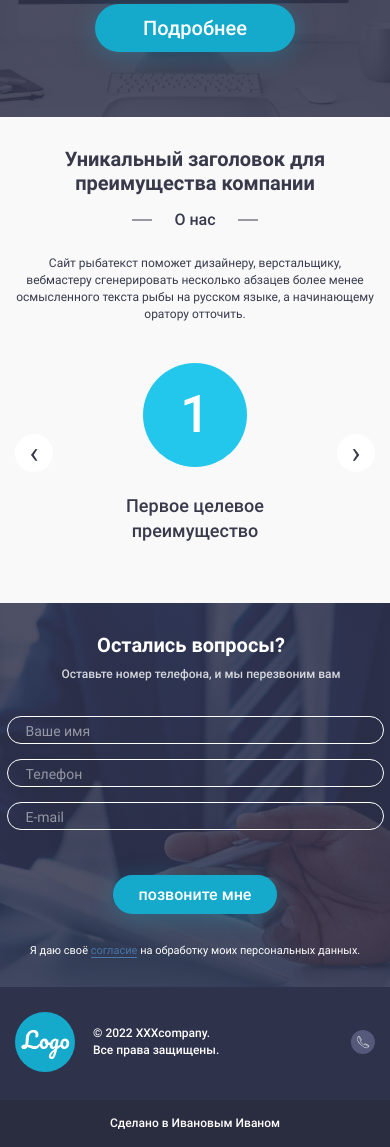
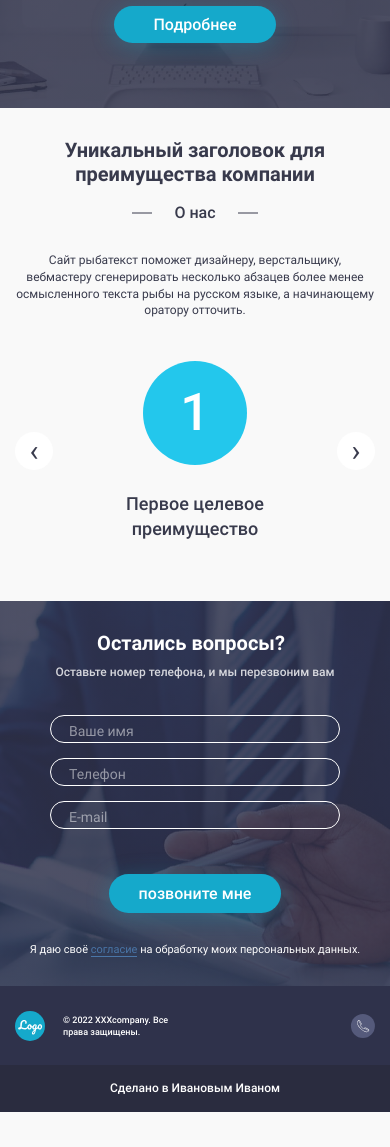
Before and after one commit to TatianaYakushonok/m3-lesson_05, a plain HTML site: page index.html in a window 390 px wide. Shown: the part 309-1456 px from the top of the page. After the commit the page ends 1421 px from the top, so only its background shows below. Drawn offline with Linux system fonts and the light colour scheme.

Commit message:
feat: add perfectPixel for mobile (Mon, 23 Oct 2023 16:31:12 +0700)

```diff
--- a/styles/advantages.css
+++ b/styles/advantages.css
@@ -214,16 +214,16 @@
   }
 
   .advantages__content {
-    margin-bottom: 40px;
+    margin-bottom: 41.65px;
   }
 
   .advantages__title {
-    margin-bottom: 15px;
+    margin-bottom: 17px;
     font-size: 20px;
   }
 
   .advantages__subtitle {
-    margin-bottom: 26px;
+    margin-bottom: 30px;
     font-size: 16px;
   }
 
--- a/styles/contact.css
+++ b/styles/contact.css
@@ -57,7 +57,8 @@
   }
 
   .contact__subtitle {
-    margin-bottom: 35px;
+    margin-bottom: 36px;
+    margin-left: 0;
     font-size: 12px;
   }
 
--- a/styles/footer.css
+++ b/styles/footer.css
@@ -50,11 +50,16 @@
 
 @media (max-width: 540px) {
   .footer {
-    padding: 25px 0 75px;
+    padding: 25px 0 71px;
   }
 
   .footer__column_logo {
     order: 1;
+  }
+
+  .footer__logo {
+    width: 30px;
+    height: 30px;
   }
 
   .footer__column_develop {
@@ -71,4 +76,12 @@
   .footer__column_contacts {
     order: 2;
   }
+
+  .footer__copyright {
+    font-size: 9px;
+  }
+
+  .footer__column_develop {
+    font-size: 12px;
+  }
 }
--- a/styles/form.css
+++ b/styles/form.css
@@ -83,6 +83,7 @@
 
 @media (max-width: 420px) {
   .form__fieldset {
+    min-width: 290px;
     margin-bottom: 45px;
     gap: 15px;
   }
@@ -97,7 +98,7 @@
   }
 
   .form__btn {
-    padding: 10px 26px;
+    padding: 10px 30px;
     font-size: 16px;
   }
 }
--- a/styles/promo.css
+++ b/styles/promo.css
@@ -64,7 +64,7 @@
   }
 
   .promo__description {
-    margin-bottom: 54px;
+    margin-bottom: 55.64px;
     font-size: 14px;
 
     display: -webkit-box;
@@ -72,4 +72,9 @@
     -webkit-box-orient: vertical;
     overflow: hidden;
   }
+
+  .promo__btn {
+    padding: 9px 39px;
+    font-size: 16px;
+  }
 }
```
